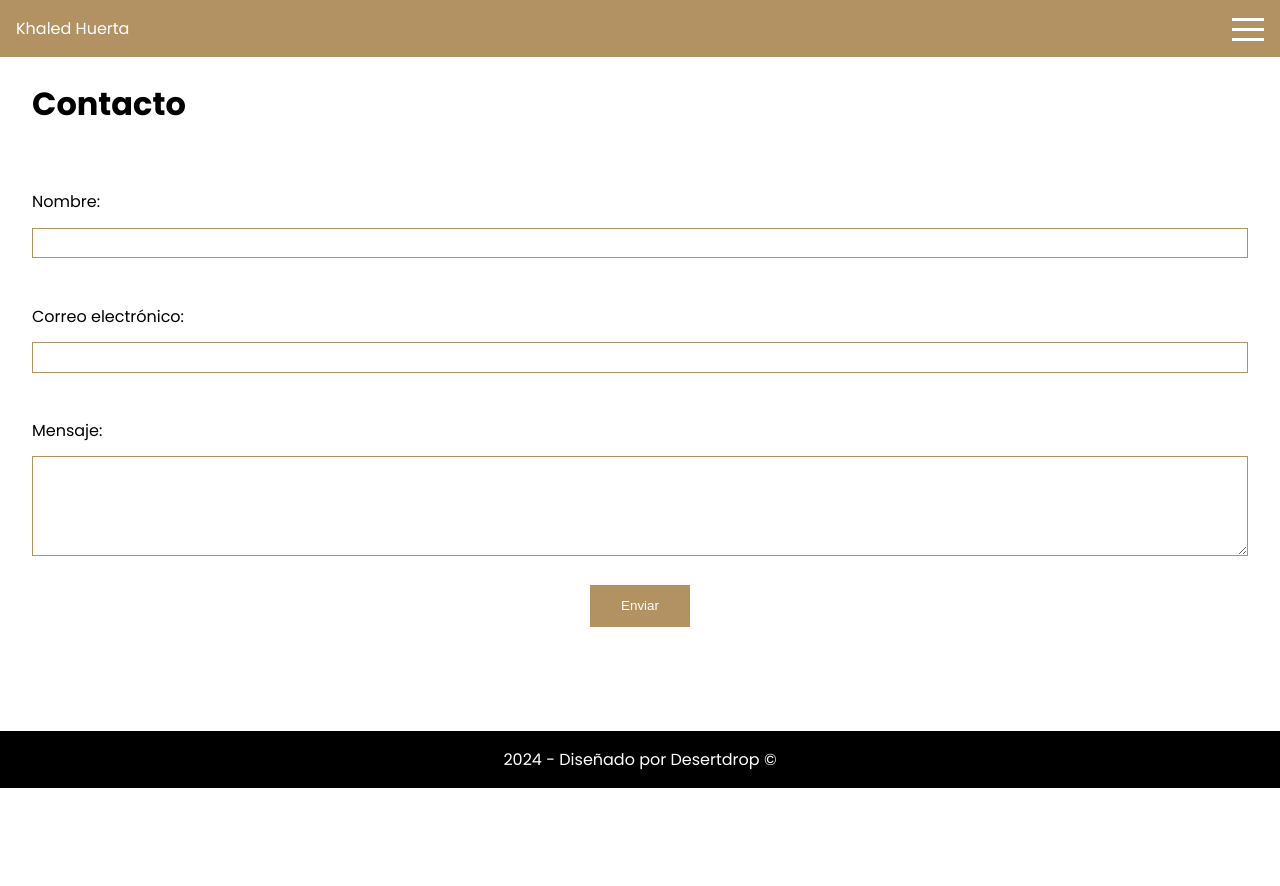
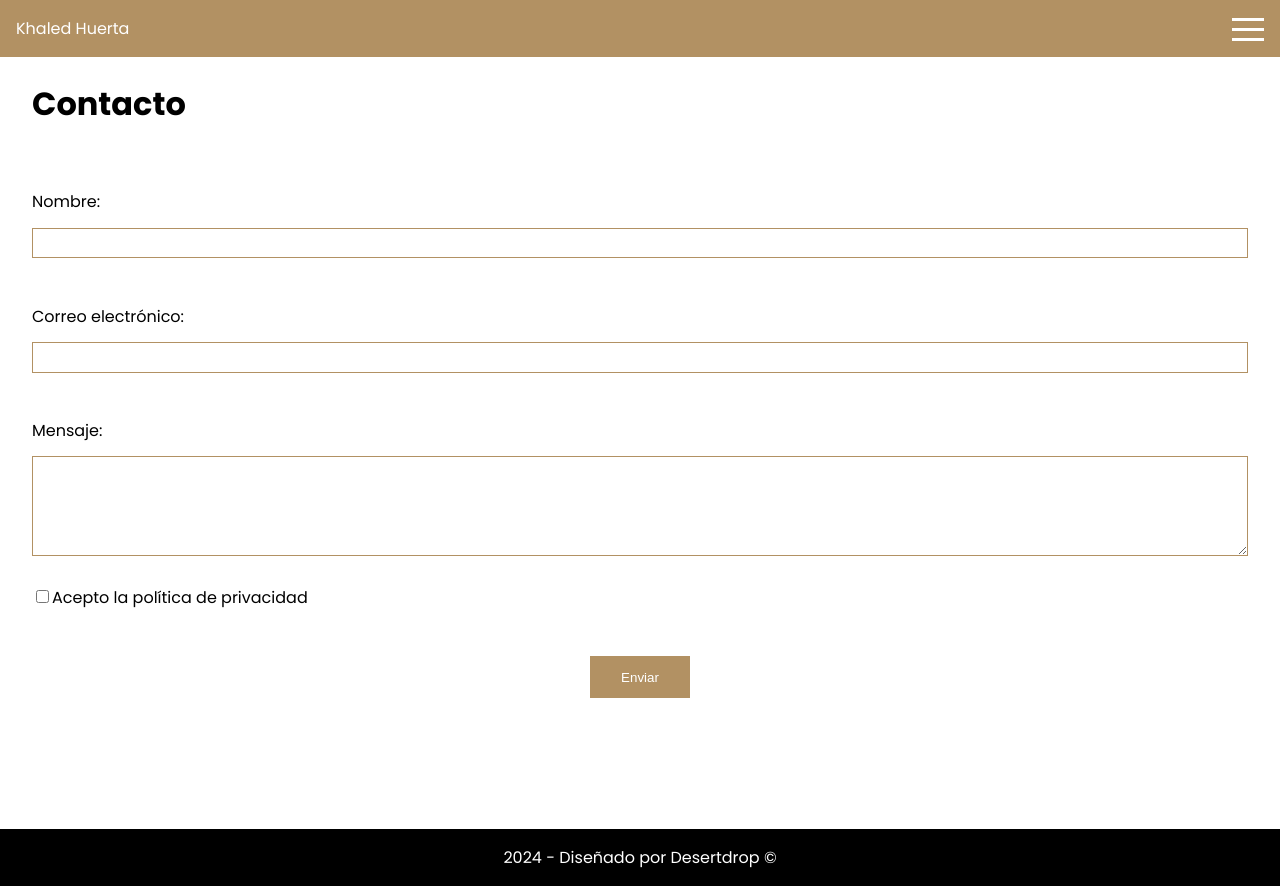
Before and after one commit to nlgarcia84/khaled-huerta, a React (Vite) app: page /contact in a window 1280 px wide. Before the commit the page ends 800 px from the top, so only its background shows below. Built offline with nearby package versions, Linux system fonts and the light colour scheme; the HTML template or start-up script is replaced by a standard one.

Commit message:
config del boton de lopd

```diff
--- a/src/pages/Contact.jsx
+++ b/src/pages/Contact.jsx
@@ -43,6 +43,7 @@ const Button = styled.button`
   border: none;
   width: 100px;
   padding: 1em 2em;
+  margin: 2em;
 `;
 
 const Span = styled.span`
@@ -113,6 +114,20 @@ export const Contact = () => {
               <Span>Espacio requerido</Span>
             )}
           </ItemForm>
+          <input
+            style={{
+              marginBottom: '2em',
+            }}
+            type="checkbox"
+            {...register('lopd', {
+              required: {
+                value: true,
+                message: 'Debe de aceptar los términos y condiciones',
+              },
+            })}
+          />
+          Acepto la política de privacidad
+          {errors.lopd && <Span>{errors.lopd.message}</Span>}
           <DivButton>
             <Button type="submit">Enviar</Button>
           </DivButton>
```
